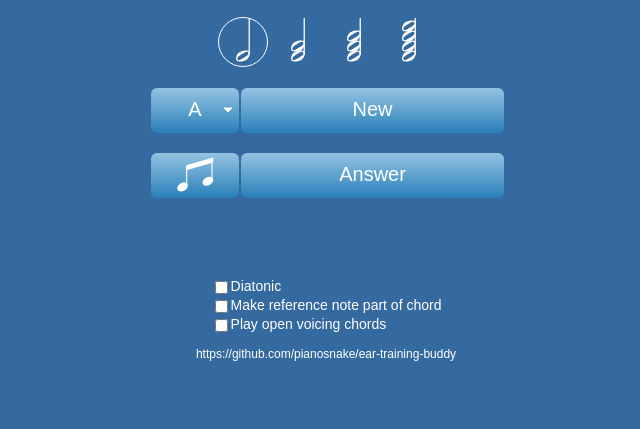
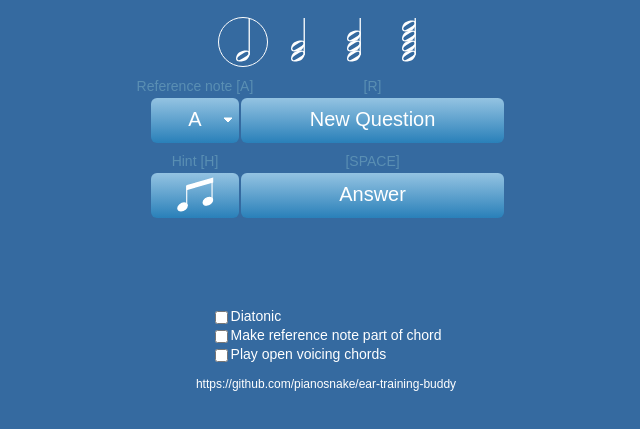
Before and after one commit to pianosnake/ear-training-buddy, a website built with webpack: page index.html in a window 1280 px wide. Shown: the part 57-486 px from the top of the page, without its empty margins (314-954 px from the left). Built offline with nearby package versions, Linux system fonts and the light colour scheme.

Commit message:
Add labels

```diff
--- a/css/styles.css
+++ b/css/styles.css
@@ -36,14 +36,12 @@ h1{
 .w-25{
   width: 25%;
 }
-.pb-15{
-  padding-bottom: 15px;
-}
 .btn {
+  position: relative;
   user-select: none;
   display: inline-block;
   text-align: center;
-  margin-bottom: 20px;
+  margin-bottom: 30px;
   margin-right: -3px;
   background: #94c3e2;
   background-image: -webkit-linear-gradient(top, #94c3e2, #2980b9);
@@ -62,7 +60,14 @@ h1{
   cursor: pointer;
   height: 45px;
 }
-
+.description{
+  position: absolute;
+  width: 200%;
+  top: -20px;
+  margin-left: -50%;
+  color: #5a8fb3;
+  font-size: 0.7em;
+}
 .center {
   display: block;
   text-align: center;
@@ -72,6 +77,9 @@ h1{
   display: block;
 }
 
+.note-options{
+  padding-bottom: 25px;
+}
 /* Restyle the default radio buttons */
 .note-options input[type='radio']{
   position: absolute;
@@ -112,9 +120,6 @@ h1{
 #refNoteSelect{
   cursor: pointer;
 }
-#referenceBtn{
-  position: relative;
-}
 #referenceBtn select{
   position: absolute;
   right: 2px;
--- a/index.html
+++ b/index.html
@@ -14,7 +14,7 @@
 <div class="container">
   <h1>Ear Training Buddy</h1>
 
-  <div class="center pb-15 note-options">
+  <div class="center note-options">
     <input type="radio" id="note1Radio" name="questionType" checked>
     <label for="note1Radio">
       <svg viewBox="0 12 7 25">
@@ -59,7 +59,10 @@
     </label>
   </div>
 
+
+
   <div class="btn w-25" id="referenceBtn">
+    <div class="description">Reference note [A]</div>
     <div id="refNoteLabel" class="unselectable">A</div>
     <svg width="18" height="18" viewBox="0 0 18 18" style="fill:#fff;stroke:#fff"><path d="M5 8l4 4 4-4z"/></svg>
     <select id="refNoteSelect">
@@ -78,8 +81,13 @@
     </select>
   </div>
 
-  <div class="btn w-75 unselectable" id="playBtn">New</div>
+  <div class="btn w-75 unselectable" id="playBtn">
+    <div class="description">[R]</div>
+    <span id="playBtnLabel">New Question</span>
+  </div>
+
   <div class="btn w-25 unselectable" id="hintBtn">
+    <div class="description">Hint [H]</div>
     <svg width="38" height="38" viewBox="-2 0 27 25" style="fill:#fff;stroke:#fff">
       <defs>
         <path id="q-note" d="m21.75 13.5c0.63 0 1.15 0.16 1.58 0.49 0.4 0.35 0.61 0.79 0.61 1.33 0 0.9-0.46 1.74-1.39 2.52-0.94 0.78-1.94 1.17-3.01 1.17-0.62 0-1.15-0.16-1.58-0.49-0.4-0.35-0.61-0.79-0.61-1.33 0-0.9 0.47-1.74 1.41-2.52 0.91-0.78 1.91-1.17 2.99-1.17"/>
@@ -92,7 +100,9 @@
       <path d="M5.93 5.19 23.94 0V2.5L5.93 7.69v-2.5" />
     </svg>
   </div>
-  <div class="btn w-75 unselectable" id="answerBtn">Answer</div>
+  <div class="btn w-75 unselectable" id="answerBtn">
+      <div class="description">[SPACE]</div>
+    Answer</div>
 
   <div id="answerDiv" class="center"></div>
 
--- a/js/App.js
+++ b/js/App.js
@@ -34,7 +34,7 @@ export default class App {
 
     this.diatonicChk = els.diatonicChk;
     this.pivotChk = els.pivotChk;
-    this.playBtn = els.playBtn;
+    this.playBtnLabel = els.playBtnLabel;
     this.answerDiv = els.answerDiv;
     this.refNoteSelect = els.refNoteSelect;
     this.refNoteLabel = els.refNoteLabel;
@@ -89,7 +89,7 @@ export default class App {
 
     currentQuestion.play();
     this.showMsg('');
-    this.playBtn.innerHTML = 'Repeat';
+    this.playBtnLabel.innerHTML = 'Repeat';
   }
 
   repeatLastQuestion(noteDistance) {
@@ -143,7 +143,7 @@ export default class App {
   }
 
   reset() {
-    this.playBtn.innerHTML = 'New';
+    this.playBtnLabel.innerHTML = 'New Question';
     hintSpeed = 0;
     answered = true;
   }
```
Also changed, not shown: js/bundle.js.
